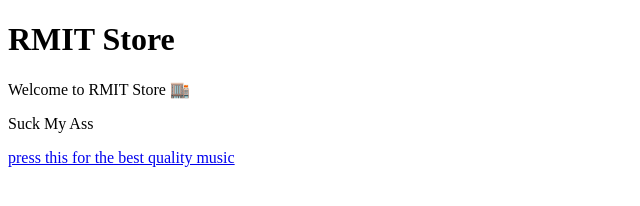
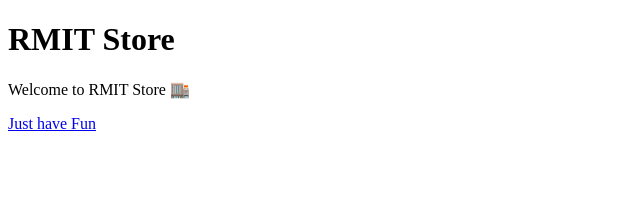
Before and after one commit to DavidS100300/store.test, a plain HTML site: page index.html in a window 1280 px wide. Shown: the whole page, without its empty margins (0-640 px from the left). Drawn offline with Linux system fonts and the light colour scheme.

Commit message:
Update index.html

```diff
--- a/index.html
+++ b/index.html
@@ -1,8 +1,5 @@
 <!DOCTYPE html>
 <h1>RMIT Store</h1>
 <p>Welcome to RMIT Store 🏬 </p>
-<p>
-    Suck My Ass
-</p>
-<a href=https://www.youtube.com/watch?v=GJDNkVDGM_s> press this for the best quality music
+<a href=https://www.youtube.com/watch?v=GJDNkVDGM_s> Just have Fun
 </a>
```
